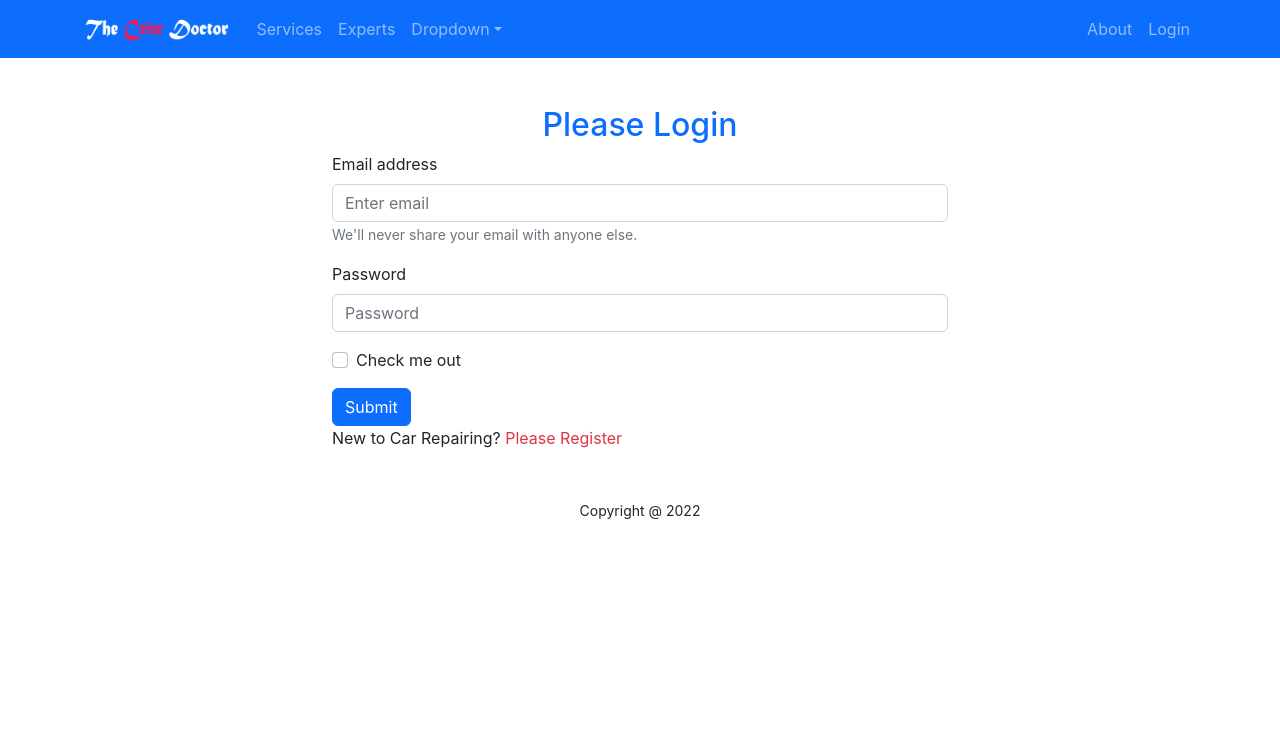
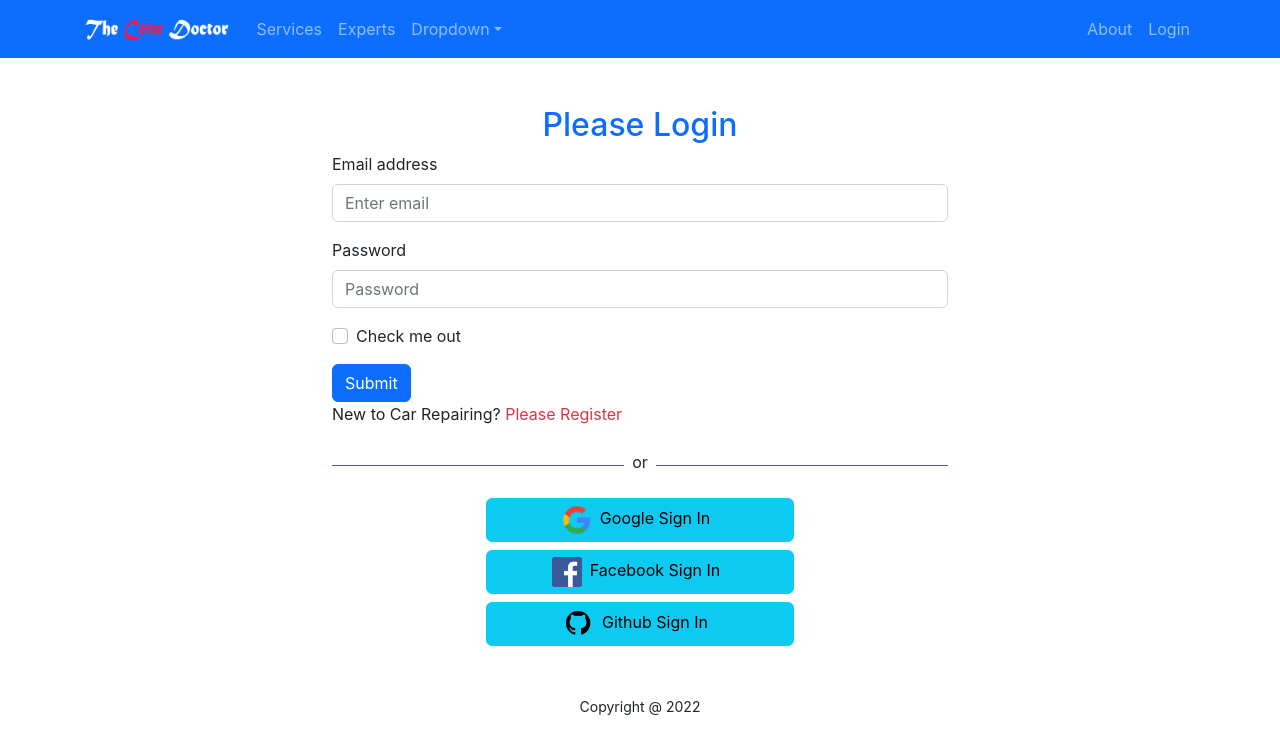
Before and after one commit to Hasanat902/car-repairing-client, a React (Create React App) app: page /login in a window 1280 px wide. Shown: the top 754 px of the page. Built offline with nearby package versions, Linux system fonts and the light colour scheme; no server answers.

Commit message:
added google and github login system

```diff
--- a/src/Pages/Login/Login/Login.js
+++ b/src/Pages/Login/Login/Login.js
@@ -3,6 +3,7 @@ import { Form, Button } from "react-bootstrap";
 import { useSignInWithEmailAndPassword } from "react-firebase-hooks/auth";
 import { useNavigate, Link, useLocation } from "react-router-dom";
 import auth from "../../../firebase.init";
+import SocialLogin from "../SocialLogin/SocialLogin";
 
 const Login = () => {
 
@@ -10,6 +11,7 @@ const Login = () => {
     const passwordRef = useRef();
     const navigate = useNavigate();
     const location = useLocation();
+    let errorElement;
 
     const from = location.state?.from?.pathname || "/";
 
@@ -19,6 +21,12 @@ const Login = () => {
         loading,
         error,
       ] = useSignInWithEmailAndPassword(auth);
+
+      if (error) {
+        errorElement = <div>
+            <p className='text-danger'>Error: {error?.message}</p>
+          </div>
+      }
 
       if(user){
         navigate(from, {replace: true});
@@ -40,9 +48,6 @@ const Login = () => {
         <Form.Group className="mb-3" controlId="formBasicEmail">
           <Form.Label>Email address</Form.Label>
           <Form.Control ref={emailRef} type="email" placeholder="Enter email" required />
-          <Form.Text className="text-muted">
-            We'll never share your email with anyone else.
-          </Form.Text>
         </Form.Group>
 
         <Form.Group className="mb-3" controlId="formBasicPassword">
@@ -56,7 +61,9 @@ const Login = () => {
           Submit
         </Button>
       </Form>
+      {errorElement}
       <p>New to Car Repairing? <Link to="/register" className="text-danger text-decoration-none">Please Register</Link></p>
+      <SocialLogin></SocialLogin>
     </div>
   );
 };
--- a/src/Pages/Login/Register/Register.js
+++ b/src/Pages/Login/Register/Register.js
@@ -3,6 +3,7 @@ import { Link, useNavigate } from 'react-router-dom';
 import { useCreateUserWithEmailAndPassword } from 'react-firebase-hooks/auth';
 import './Register.css';
 import auth from '../../../firebase.init';
+import SocialLogin from '../SocialLogin/SocialLogin';
 
 const Register = () => {
 
@@ -39,6 +40,7 @@ const Register = () => {
                 <input type="submit" value="Register" />
             </form>
             <p>Already have an account? <Link to="/login" className="text-danger text-decoration-none">Please Login</Link></p>
+            <SocialLogin></SocialLogin>
         </div>
     );
 };
--- /dev/null
+++ b/src/Pages/Login/SocialLogin/SocialLogin.js
@@ -0,0 +1,52 @@
+import React from 'react';
+import google from '../../../images/social/google.png';
+import facebook from '../../../images/social/facebook.png';
+import github from '../../../images/social/github.png';
+import { useSignInWithGithub, useSignInWithGoogle } from 'react-firebase-hooks/auth';
+import auth from '../../../firebase.init';
+import { useNavigate } from 'react-router-dom';
+
+const SocialLogin = () => {
+
+    const [signInWithGoogle, user, loading, error] = useSignInWithGoogle(auth);
+    const [signInWithGithub, user1, loading1, error1] = useSignInWithGithub(auth);
+    const navigate = useNavigate();
+    let errorElement;
+
+    if (error || error1) {
+        errorElement = <div>
+            <p className='text-danger'>Error: {error?.message} {error1?.message}</p>
+          </div>
+      }
+
+      if(user || user1){
+        navigate('/home');
+      }
+
+    return (
+        <div>
+            <div className='d-flex align-items-center'>
+                <div style={{height: '1px'}} className='bg-primary w-50'></div>
+                <p className='mt-2 px-2'>or</p>
+                <div style={{height: '1px'}} className='bg-primary w-50'></div>
+            </div>
+            {errorElement}
+            <div>
+                <button onClick={() => signInWithGoogle()} className='btn btn-info w-50 d-block mx-auto my-2'>
+                    <img style={{width: "30px"}} src={google} alt="" />
+                    <span className='px-2'>Google Sign In</span>
+                </button>
+                <button className='btn btn-info w-50 d-block mx-auto my-2'>
+                    <img style={{width: "30px"}} src={facebook} alt="" />
+                    <span className='px-2'>Facebook Sign In</span>
+                </button>
+                <button onClick={() => signInWithGithub()} className='btn btn-info w-50 d-block mx-auto'>
+                    <img style={{width: "30px"}} src={github} alt="" />
+                    <span className='px-2'>Github Sign In</span>
+                </button>
+            </div>
+        </div>
+    );
+};
+
+export default SocialLogin;
```
